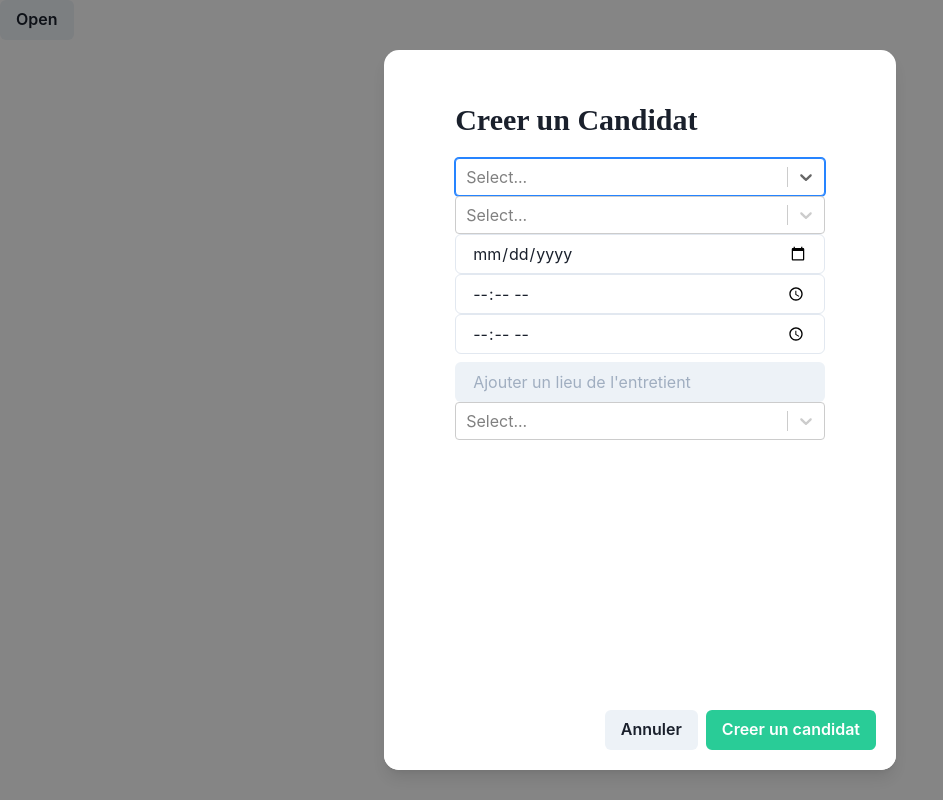
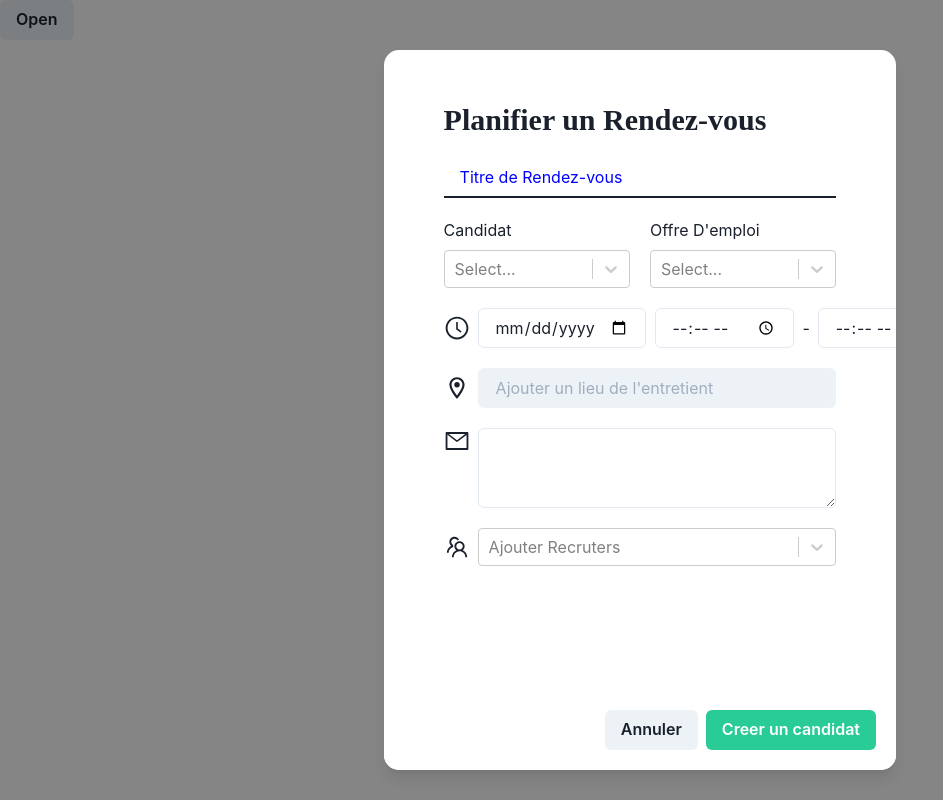
Before and after one commit to medAzizRezgui/ui-forms, a React (Vite) app in the folder ui-forms/: page / in a window 1280 px wide. Both pictures are taken after a click on the button "Open". Shown: the whole page, without its empty margins (0-943 px from the left). Built offline with nearby package versions, Linux system fonts and the light colour scheme.

Commit message:
Rendez Vous Form done !

```diff
--- a/ui-forms/src/pages/RendezVous.tsx
+++ b/ui-forms/src/pages/RendezVous.tsx
@@ -2,10 +2,16 @@ import React from "react";
 import { Formik, Form } from "formik";
 import * as Yup from "yup";
 import FormDrawer from "../components/FormDrawer";
-import "../styles/customStyles.module.css";
+import customStyles from "../styles/customStyles.module.css";
 import Select from "react-select";
 import "react-datepicker/dist/react-datepicker.css";
-
+import {
+  AiOutlineClockCircle,
+  AiOutlineTeam,
+  AiOutlineMail,
+  AiOutlineUser,
+} from "react-icons/ai";
+import { MdOutlineLocationOn } from "react-icons/md";
 import {
   Button,
   Flex,
@@ -13,6 +19,11 @@ import {
   useDisclosure,
   Heading,
   Input,
+  HStack,
+  Text,
+  Icon,
+  Textarea,
+  VStack,
 } from "@chakra-ui/react";
 import FormButtons from "../components/FormButtons";
 import MyTextInput from "../components/MyTextInput";
@@ -34,6 +45,7 @@ const recOptions = [
 const RendezVous = () => {
   const { isOpen, onClose, onOpen } = useDisclosure();
   type InitValuesType = {
+    titre: string;
     selectedEmail: string;
     selectedJob: string;
     selectedDate: string;
@@ -41,12 +53,14 @@ const RendezVous = () => {
     endHour: string;
     location: string;
     selectedRec: RecType[];
+    message: string;
   };
   type RecType = {
     value: string;
     label: string;
   };
   const initValues: InitValuesType = {
+    titre: "",
     selectedEmail: "",
     selectedJob: "",
     selectedDate: "",
@@ -54,6 +68,7 @@ const RendezVous = () => {
     endHour: "",
     location: "",
     selectedRec: [],
+    message: "",
   };
   return (
     <Formik
@@ -61,9 +76,7 @@ const RendezVous = () => {
       initialValues={initValues}
       //validating the form input
       validationSchema={Yup.object({
-        selectedEmail: Yup.string().required("Obligatoire"),
-        selectedJob: Yup.string().required("Obligatoire"),
-        selectedDate: Yup.string().required("Obligatoire"),
+        titre: Yup.string().required("Obligatoire"),
       })}
       //Handle the form submit
       onSubmit={(values, { setSubmitting }) => {
@@ -71,7 +84,14 @@ const RendezVous = () => {
         setSubmitting(false);
       }}
     >
-      {({ isSubmitting, setFieldValue, values, errors, touched }) => (
+      {({
+        isSubmitting,
+        setFieldValue,
+        handleBlur,
+        values,
+        errors,
+        touched,
+      }) => (
         <>
           {/*  Button to open the drawer*/}
           <Button onClick={() => onOpen()}>Open</Button>
@@ -83,17 +103,40 @@ const RendezVous = () => {
               mb={"40px"}
               w={"100%"}
             >
-              <Box bg="white" p={6} rounded="md" w={"90%"}>
+              <Box bg="white" p={6} rounded="md" w={"95%"}>
                 <Heading
                   mb={"20px"}
                   fontFamily={"Poppins"}
                   fontSize={"3xl"}
                   fontWeight={600}
                 >
-                  Creer un Candidat
+                  Planifier un Rendez-vous
                 </Heading>
                 <Form>
+                  <Input
+                    border={0}
+                    _focus={{
+                      outline: "none",
+                    }}
+                    _placeholder={{
+                      color: "blue",
+                    }}
+                    borderBottom={"2px solid"}
+                    rounded={0}
+                    autoComplete={""}
+                    onBlur={handleBlur}
+                    placeholder={"Titre de Rendez-vous"}
+                    name={"titre"}
+                    onChange={(e) => setFieldValue("titre", e.target.value)}
+                  />
+                  {touched.titre && errors.titre ? (
+                    <Text color={"red"}>{errors.titre}</Text>
+                  ) : null}
+                  <HStack w={"100%"} spacing={"20px"} my={"20px"}>
+                    <VStack w={"100%"} align={"start"}>
+                      <Text>Candidat</Text>
                       <Select
+                        className={customStyles.selectBody}
                         name={"selectedEmail"}
                         id={"selectedEmail"}
                         options={emailOptions}
@@ -104,8 +147,12 @@ const RendezVous = () => {
                       {touched.selectedEmail && errors.selectedEmail ? (
                         <div>{errors.selectedEmail}</div>
                       ) : null}
+                    </VStack>
 
+                    <VStack w={"100%"} align={"start"}>
+                      <Text>Offre D'emploi</Text>
                       <Select
+                        className={customStyles.selectBody}
                         name={"selectedJob"}
                         id={"selectedJob"}
                         options={jobOptions}
@@ -116,40 +163,78 @@ const RendezVous = () => {
                       {touched.selectedJob && errors.selectedJob ? (
                         <div>{errors.selectedJob}</div>
                       ) : null}
-
+                    </VStack>
+                  </HStack>
+                  <HStack
+                    spacing={0}
+                    w={"100%"}
+                    justify={"space-between"}
+                    my={"20px"}
+                  >
+                    <HStack>
+                      <Icon as={AiOutlineClockCircle} boxSize={"26px"} />
                       <Input
+                        w={"80%"}
                         type={"date"}
                         onChange={(value) => {
                           setFieldValue("selectedDate", value.target.value);
                         }}
                       />
+                    </HStack>
+
+                    <HStack>
                       <Input
                         type={"time"}
                         onChange={(value) => {
                           setFieldValue("startHour", value.target.value);
                         }}
                       />
+                      <Text>-</Text>
                       <Input
                         type={"time"}
                         onChange={(value) => {
                           setFieldValue("endHour", value.target.value);
                         }}
                       />
+                    </HStack>
+                  </HStack>
+                  <HStack spacing={"4px"} my={"20px"}>
+                    <Icon as={MdOutlineLocationOn} boxSize={"26px"} />
+
                     <MyTextInput
                       label=""
                       name="location"
                       type="text"
                       placeholder={"Ajouter un lieu de l'entretient  "}
                     />
+                  </HStack>
+                  <HStack align={"start"} my={"20px"}>
+                    <Icon as={AiOutlineMail} boxSize={"26px"} />
+                    <Textarea
+                      onChange={(e) => setFieldValue("message", e.target.value)}
+                    />
+                  </HStack>
+                  <HStack w={"100%"}>
+                    <Icon as={AiOutlineTeam} boxSize={"26px"} />
+
                     <Select
+                      className={customStyles.selectBody}
                       isMulti
+                      placeholder={"Ajouter Recruters"}
                       name={"selectedRec"}
                       id={"selectedRec"}
                       options={recOptions}
                       onChange={(value) => setFieldValue("selectedRec", value)}
                     />
+                  </HStack>
                   {values.selectedRec.map((item) => (
-                    <p key={item.label}>{item.value}</p>
+                    <HStack key={item.label} my={"10px"}>
+                      <Icon as={AiOutlineUser} boxSize={"22px"} />
+                      <VStack align={"start"} spacing={0}>
+                        <Text key={item.label}>{item.value}</Text>
+                        <Text fontSize={"12px"}>Collaborateur</Text>
+                      </VStack>
+                    </HStack>
                   ))}
                   <FormButtons onClose={onClose} isSubmitting={isSubmitting} />
                 </Form>
--- a/ui-forms/src/styles/customStyles.module.css
+++ b/ui-forms/src/styles/customStyles.module.css
@@ -35,3 +35,6 @@ input[type="file"] {
   border-radius: 8px;
   height: 50px;
 }
+.selectBody {
+  width: 100%;
+}
```
Lines whose indentation alone changed are shown as unchanged.
